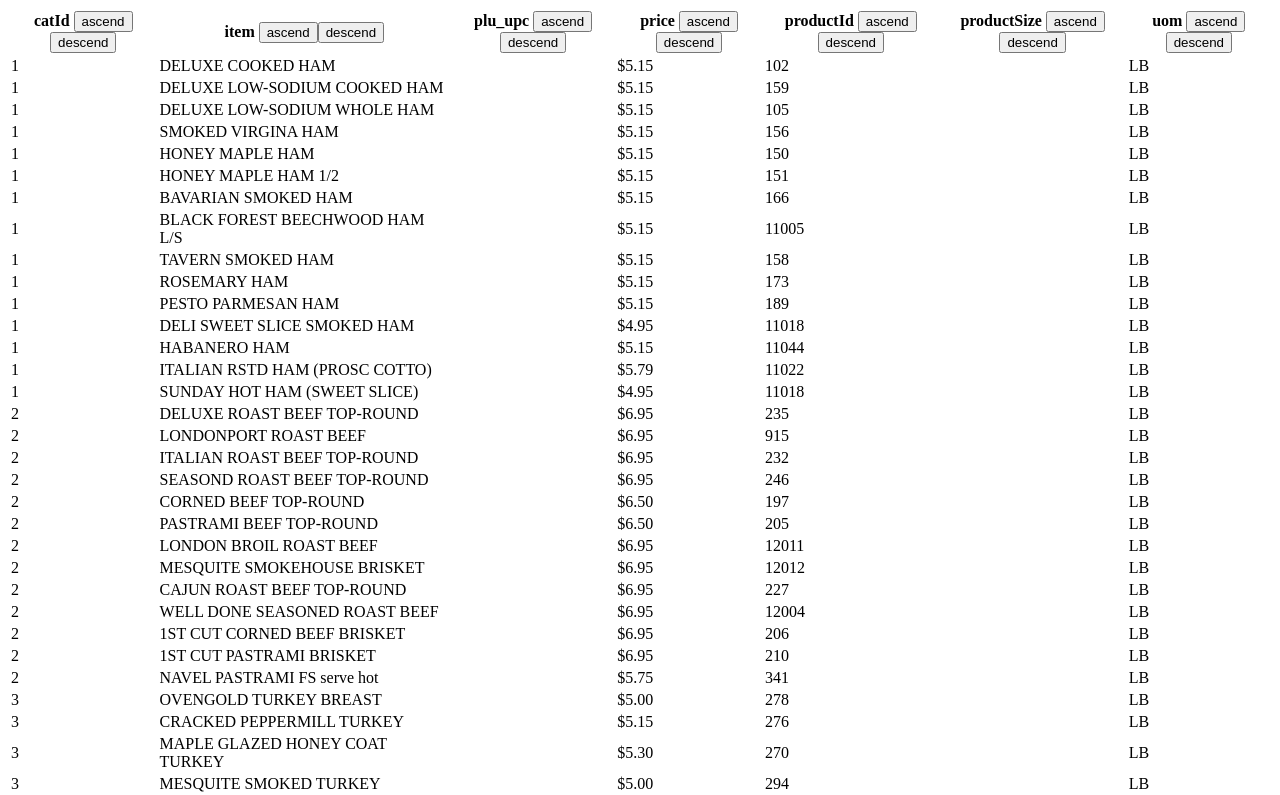
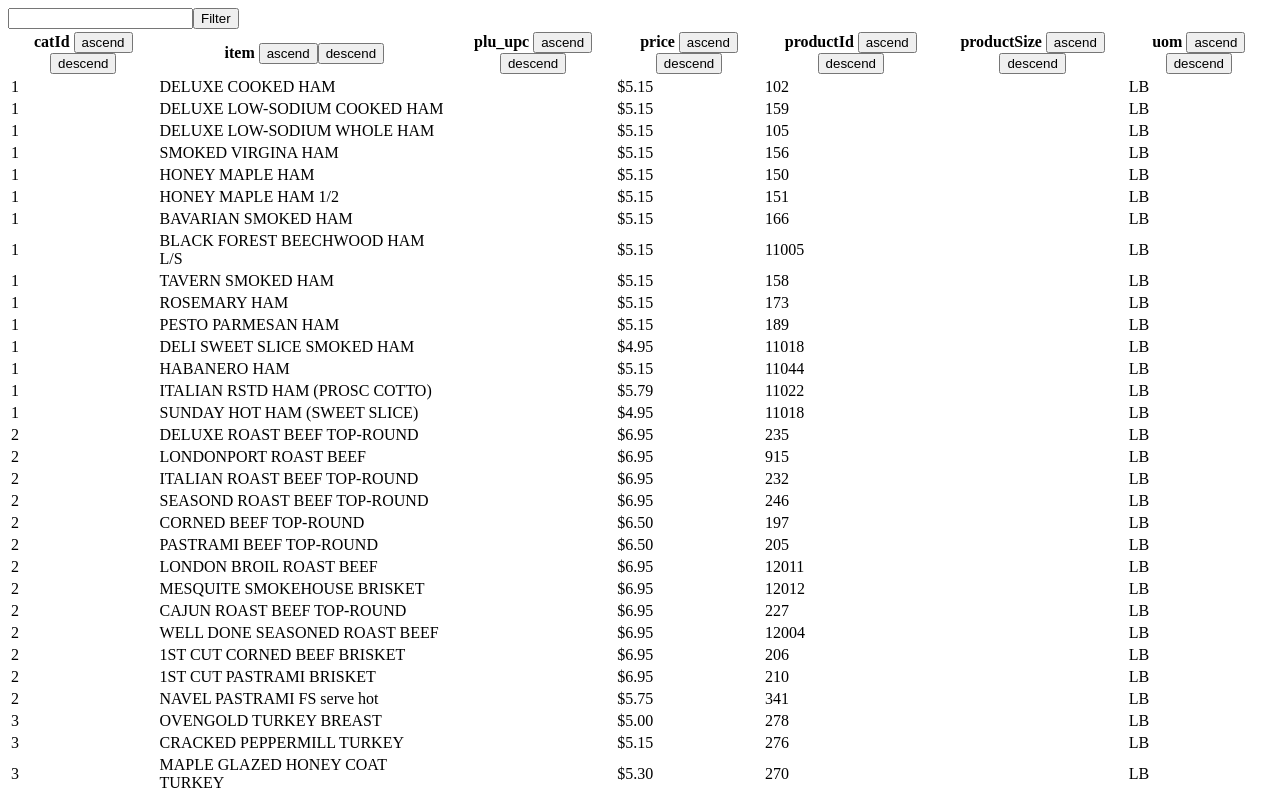
Before and after one commit to IvanovaNataly/table-sorting, an Angular app: page / in a window 1280 px wide. Shown: the top 795 px of the page. Built offline with nearby package versions, Linux system fonts and the light colour scheme.

Commit message:
filter on click (no real time filtering)

```diff
--- a/src/app/app.module.ts
+++ b/src/app/app.module.ts
@@ -6,6 +6,7 @@ import { AppComponent } from './app.component';
 import { TableComponent } from './components/table/table.component';
 import {HTTPService} from "./services/http-service.service";
 import {HttpClientModule} from "@angular/common/http";
+import {FormsModule, ReactiveFormsModule} from '@angular/forms';
 
 @NgModule({
   declarations: [
@@ -15,7 +16,9 @@ import {HttpClientModule} from "@angular/common/http";
   imports: [
     BrowserModule,
     AppRoutingModule,
-    HttpClientModule
+    HttpClientModule,
+    FormsModule,
+    ReactiveFormsModule
   ],
   providers: [HTTPService],
   bootstrap: [AppComponent]
--- a/src/app/components/table/table.component.html
+++ b/src/app/components/table/table.component.html
@@ -1,4 +1,7 @@
-<table *ngIf="tableData && tableData.length">
+<!--<input type="text" [formControl]="filterValue" name="filterValue">-->
+<input type="text" [(ngModel)]="filter">
+<button (click)="filterTable()">Filter</button>
+<table *ngIf="tableData?.length">
   <thead>
     <tr>
       <th *ngFor="let prop of tableData[0] | keyvalue">
--- a/src/app/components/table/table.component.ts
+++ b/src/app/components/table/table.component.ts
@@ -1,6 +1,8 @@
 import { Component, OnInit } from '@angular/core';
-import {HTTPService} from "../../services/http-service.service";
+import { HTTPService } from '../../services/http-service.service';
 import { ProductProperties } from '../../enums/productProp';
+import {FormControl} from "@angular/forms";
+import {map, startWith} from "rxjs/internal/operators";
 
 @Component({
   selector: 'app-table',
@@ -11,15 +13,35 @@ export class TableComponent implements OnInit {
   public serverError: boolean;
   public tableData: Array<any>;
   public sortValue: ProductProperties;
+  public filterValue: FormControl;
+  public filteredTable: any;
+  public filter: string;
 
   constructor( private httpService: HTTPService ) { }
 
   ngOnInit() {
+    this.filterValue = new FormControl('');
     this.httpService.getData().subscribe( res => {
-        this.tableData = res;
+      this.tableData = res;
+      // this.filteredTable = JSON.parse(JSON.stringify(this.tableData));
+      // console.log(this.filteredTable);
+      // this.filterValue.valueChanges.subscribe(val => console.log(val));
+      // console.log(this.filteredTable);
     }, (error) => {
       this.serverError = true;
     });
+  }
+
+  filterTable() {
+    this.tableData = this.tableData.filter(line => {
+      return line.item.toLowerCase().includes(this.filter);
+    });
+  }
+
+  _filter(value: string) {
+    // const filterValue = value.toLowerCase();
+    // return this.tableData.filter(option => option.item.toLowerCase().includes(filterValue));
+    return this.tableData.filter(option => {return option});
   }
 
   sortTable(ascending: boolean, propKey: ProductProperties) {
```
